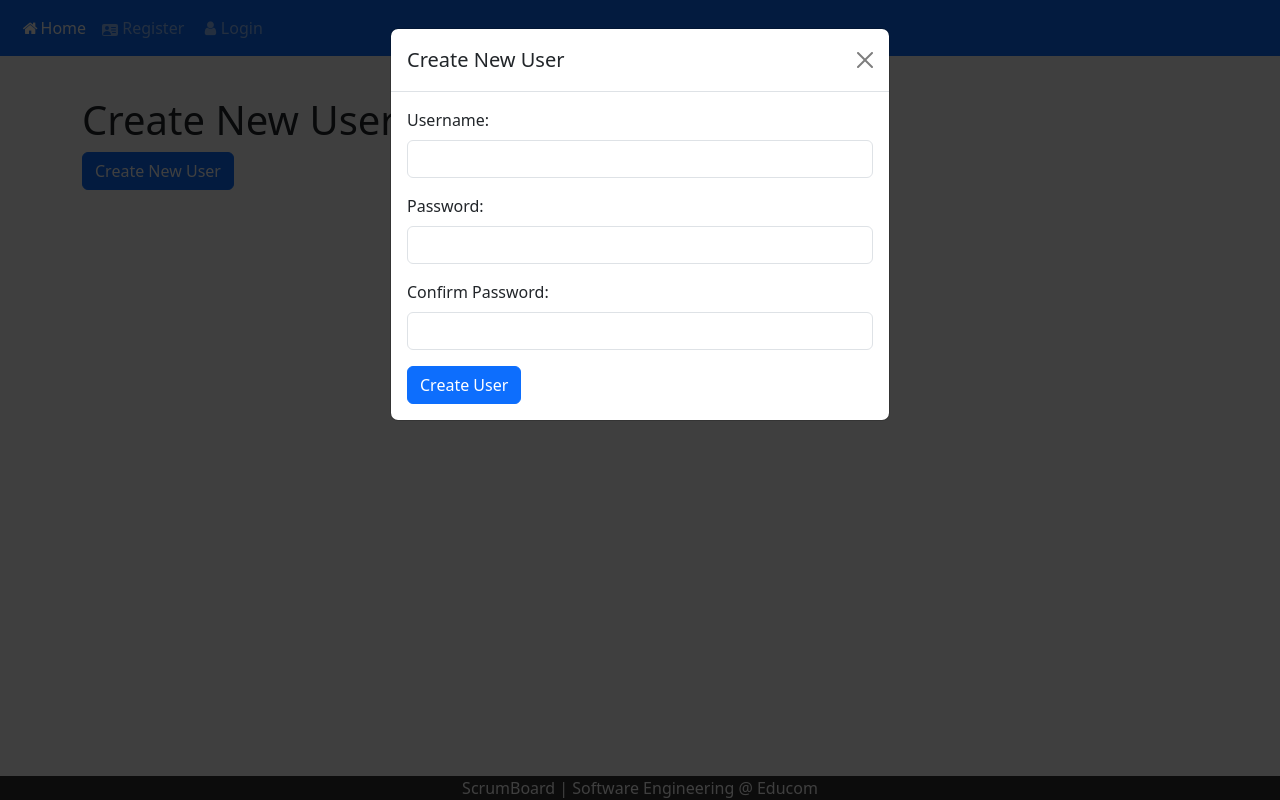
After one commit to AmrAdwan/ScrumBoard, a Flask app: page /create_user in a window 1280 px wide, after a click on "Create New User". The commit adds this page. Run offline with Flask 2, Linux system fonts and the light colour scheme.

Commit message:
admin page to manage users is done

```diff
--- a/App/Board/app.py
+++ b/App/Board/app.py
@@ -1,9 +1,10 @@
-from flask import Flask, redirect, render_template, g, request, session, url_for
+from flask import Flask, flash, redirect, render_template, g, request, session, url_for
 import manage_users as ma_us
 import manage_tickets as ma_ti
 import database_handler2 as db_handler
 from enums import status, rights
 import os
+import logging
 
 app = Flask(__name__)
 app.secret_key = os.urandom(24)
@@ -42,6 +43,16 @@ def add_task():
 def account():
     return render_template('account.html')
 
+@app.route('/manage_users')
+def manage_users():
+    if not session.get('user_authenticated') or session.get('user_rights') != 6:
+        return redirect(url_for('board'))
+
+    # Retrieve and pass user data to the template
+    users =  manageUsers.users
+    return render_template('manage_users.html', users=users)
+
+
 @app.route('/login', methods=["POST", "GET"])
 def login():
     if request.method == "POST":
@@ -49,6 +60,9 @@ def login():
         # print(result)
         valid_info = manageUsers.login(result["userName"], result["password"])
         if valid_info:
+            session['user_authenticated'] = True
+            # Assigning user rights after successful login
+            session['user_rights'] = manageUsers.get_active_user_rights()
             session["username"] = result["userName"]
             return redirect(url_for("board"))
     return render_template('login.html')
@@ -73,5 +87,74 @@ def check_user_authentication():
         return True
     return False
 
+
+@app.route('/user/<int:user_id>/change_rights', methods=["GET", "POST"])
+def change_user_rights(user_id):
+    user = manageUsers.get_user(user_id=user_id)
+    if not user:
+        return "User not found", 404
+
+    if request.method == "POST":
+        if 'rights' in request.form:
+            new_rights = int(request.form['rights'])
+            if manageUsers.change_user_rights(user_id, new_rights):
+                return redirect(url_for('manage_users'))
+            else:
+                logging.error(f"Failed to update rights for user {user_id}")
+                return "Failed to update rights", 400
+
+    return render_template('change_user_rights.html', user=user, rights=list(rights))
+
+
+@app.route('/user/<int:user_id>/reset_password', methods=["GET", "POST"])
+def reset_user_password(user_id):
+    user = manageUsers.get_user(user_id=user_id)
+    if not user:
+        return "User not found", 404
+
+    if request.method == "POST":
+        if 'password' not in request.form:
+            return "Password field is missing.", 400
+        new_password = request.form['password']
+        if manageUsers.change_user_password(new_password, user):
+            return redirect(url_for('manage_users'))
+        else:
+            return "Failed to reset password", 400
+
+    return render_template('reset_user_password.html', user=user)
+
+
+@app.route('/user/<int:user_id>/delete', methods=['POST'])
+def delete_user(user_id):
+    if manageUsers.remove_user(user_id):
+        # When successful deletion
+        return redirect(url_for('manage_users'))
+    else:
+        # Handle failure case
+        return "Error deleting user", 400
+
+
+@app.route('/create_user', methods=['GET', 'POST'])
+def create_user():
+    if request.method == 'POST':
+        username = request.form.get('username')
+        password = request.form.get('password')
+        confirm_password = request.form.get('confirmPassword')
+        print(password, "  ", confirm_password)
+        if password != confirm_password:
+            flash('Passwords do not match!', 'error')
+            return redirect(url_for('create_user'))
+
+        if manageUsers.register_user(username, password, confirm_password):
+            flash('User created successfully!', 'success')
+            return redirect(url_for('manage_users'))
+        else:
+            flash('Failed to create user.', 'error')
+            return redirect(url_for('create_user'))
+
+    return render_template('create_user.html')
+
+
+
 if __name__ == "__main__":
     app.run(host="0.0.0.0", port=8000, debug=True)
--- /dev/null
+++ b/App/Board/templates/create_user.html
@@ -0,0 +1,39 @@
+{% extends 'main.html' %}
+
+{% block content %}
+<div class="container mt-4">
+  <h1>Create New User</h1>
+  <!-- Existing content, like a table or list of users -->
+  <button class="btn btn-primary" data-bs-toggle="modal" data-bs-target="#createUserModal">Create New User</button>
+
+  <!-- Modal for Creating New User -->
+  <div class="modal fade" id="createUserModal" tabindex="-1" aria-labelledby="createUserModalLabel" aria-hidden="true">
+    <div class="modal-dialog">
+      <div class="modal-content">
+        <div class="modal-header">
+          <h5 class="modal-title" id="createUserModalLabel">Create New User</h5>
+          <button type="button" class="btn-close" data-bs-dismiss="modal" aria-label="Close"></button>
+        </div>
+        <div class="modal-body">
+          <form action="{{ url_for('create_user') }}" method="post">
+            <div class="mb-3">
+              <label for="username" class="form-label">Username:</label>
+              <input type="text" class="form-control" id="username" name="username" required>
+            </div>
+            <div class="mb-3">
+              <label for="password" class="form-label">Password:</label>
+              <input type="password" class="form-control" id="password" name="password" required>
+            </div>
+            <div class="mb-3">
+              <label for="confirmPassword" class="form-label">Confirm Password:</label>
+              <input type="password" class="form-control" id="confirmPassword" name="confirmPassword" required>
+            </div>
+            <button type="submit" class="btn btn-primary">Create User</button>
+          </form>
+        </div>
+      </div>
+    </div>
+  </div>
+
+</div>
+{% endblock %}
--- a/App/Board/templates/main.html
+++ b/App/Board/templates/main.html
@@ -6,16 +6,10 @@
   <meta name="viewport" content="width=device-width, initial-scale=1">
   <link href="https://cdn.jsdelivr.net/npm/bootstrap@5.3.3/dist/css/bootstrap.min.css" rel="stylesheet">
   <link rel="stylesheet" href="https://cdnjs.cloudflare.com/ajax/libs/font-awesome/4.7.0/css/font-awesome.min.css">
-  <!-- <link rel="stylesheet" href="https://maxcdn.bootstrapcdn.com/bootstrap/4.4.1/css/bootstrap.min.css"> -->
   <script src="https://cdn.jsdelivr.net/npm/bootstrap@5.3.3/dist/js/bootstrap.bundle.min.js"></script>
   <link rel="stylesheet" href="{{ url_for('static', filename='style/main.css') }}">
-
   <link href="https://fonts.googleapis.com/icon?family=Material+Icons" rel="stylesheet">
-
-
   <title>ScrumBoard App</title>
-
-
 </head>
 
 <body>
@@ -41,8 +35,15 @@
         {% if g.user_authenticated %}
         <li class="nav-item">
           <a class="nav-link" href="{{ url_for('board') }}">
-          <i class="material-icons" style="font-size:18px; vertical-align:sub;">dashboard</i>Board</a>
+            <i class="material-icons" style="font-size:18px; vertical-align:sub;">dashboard</i>Board</a>
         </li>
+        <!-- Additional Admin Link for User Management -->
+        {% if session.get('user_rights') == 6 %}
+        <li class="nav-item">
+          <a class="nav-link" href="{{ url_for('manage_users') }}"><i class="fa fa-fw fa-users"></i> Manage Users</a>
+        </li>
+        {% endif %}
+
         {% endif %}
       </ul>
 
@@ -60,6 +61,20 @@
     </div>
   </nav>
 
+  <!-- Flash Messages -->
+  <div class="container mt-3">
+    {% with messages = get_flashed_messages(with_categories=true) %}
+    {% if messages %}
+    {% for category, message in messages %}
+    <div class="alert alert-{{ category }} alert-dismissible fade show" role="alert">
+      {{ message }}
+      <button type="button" class="btn-close" data-bs-dismiss="alert" aria-label="Close"></button>
+    </div>
+    {% endfor %}
+    {% endif %}
+    {% endwith %}
+  </div>
+
   <div style="flex: 1;">
     {% block content %}{% endblock %}
   </div>
@@ -69,6 +84,8 @@
   <footer>
     ScrumBoard | Software Engineering @ Educom
   </footer>
+  <script src="https://cdn.jsdelivr.net/npm/bootstrap@5.1.3/dist/js/bootstrap.bundle.min.js"></script>
+
 </body>
 
 </html>
--- a/App/Board/templates/register.html
+++ b/App/Board/templates/register.html
@@ -39,8 +39,8 @@
 
         <!-- Signup Button -->
         <div class="form-group">
-          <button class="btn btn-md btn-warning" type="submit"><i class="fas fa-plus"></i> Sign Up</button>
-          <button class="btn btn-md btn-dark" type="reset"><i class="fas fa-redo"></i> Reset</button>
+          <button class="btn btn-md btn-warning" type="submit">Sign Up</button>
+          <button class="btn btn-md btn-dark" type="reset"> Reset</button>
         </div>
       </form>
       <!-- End Sign Up Form -->
```
Also changed, not shown: App/Board/database_handler2.py (+35 -2 lines), App/Board/manage_users.py (+63 -17 lines), App/Board/templates/change_user_rights.html (added, +19 -0 lines), App/Board/templates/manage_users.html (added, +42 -0 lines), App/Board/templates/reset_user_password.html (added, +14 -0 lines).
